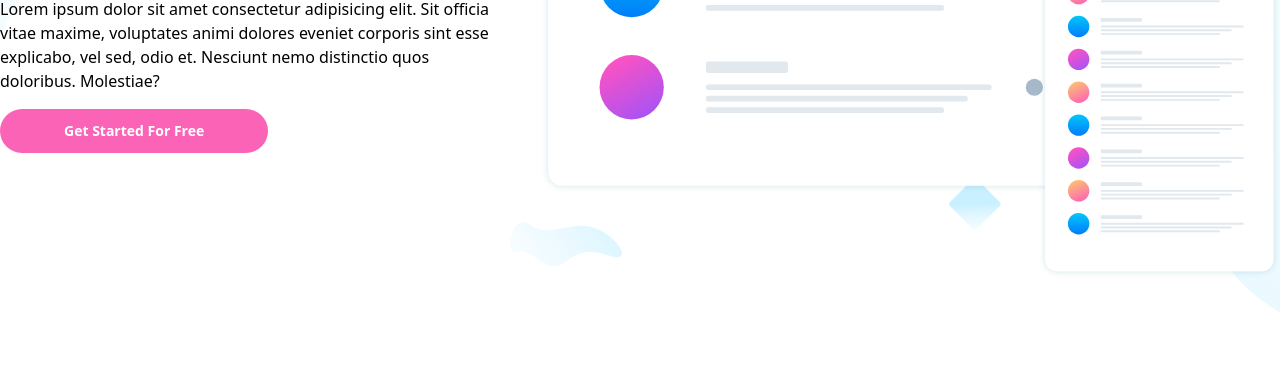
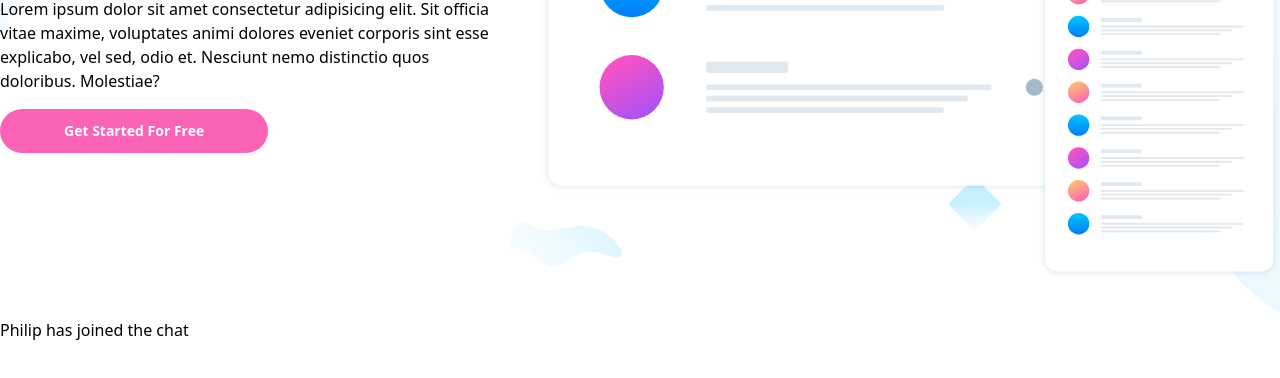
Before and after one commit to Gabbydamian/FEM-Huddle, a plain HTML site: page index.html in a window 1280 px wide. Shown: the part 370-748 px from the top of the page. Drawn offline with nearby package versions, Linux system fonts and the light colour scheme.

Commit message:
Created new branch

```diff
--- a/index.html
+++ b/index.html
@@ -50,6 +50,7 @@
             <img src="./images/illustration-mockups.svg" alt="mockups">
           </div>
         </div>
+        <h1>Philip has joined the chat</h1>
       </div>
     </div>
   </div>
```
